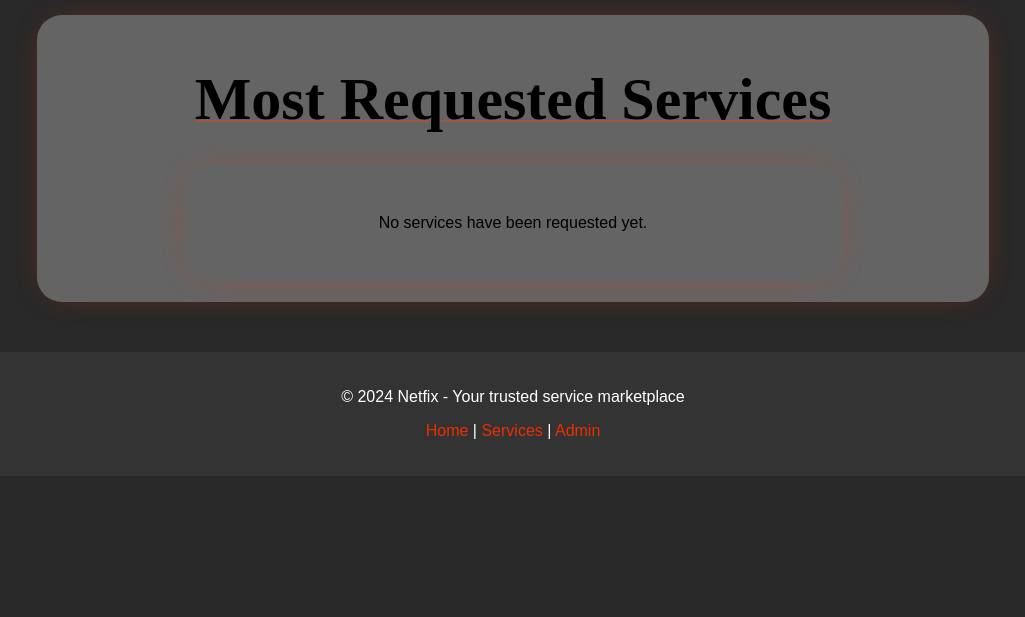
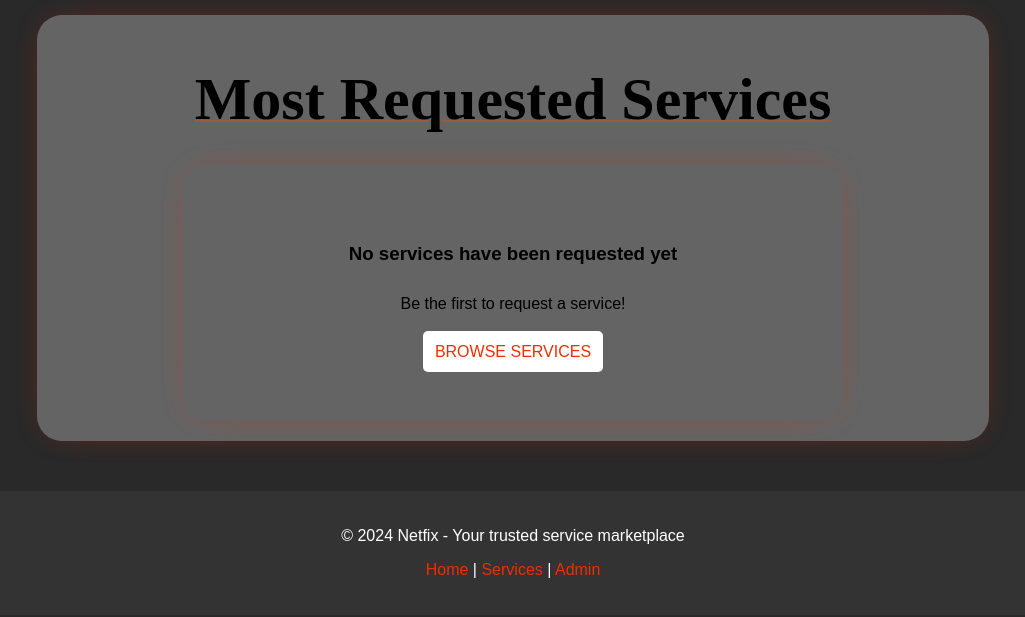
Before and after one commit to Bshisia/netfix, a Django app: page /services/most-requested/ in a window 1280 px wide. Shown: the part 61-678 px from the top of the page, without its empty margins (127-1152 px from the left). Run offline with Django 3.2, Linux system fonts and the light colour scheme; data that the repository does not hold is empty.

Commit message:
Enhance empty state message for most requested services page

```diff
--- a/services/templates/services/most_requested.html
+++ b/services/templates/services/most_requested.html
@@ -17,7 +17,11 @@
             </div>
             <div class="line"></div>
         {% empty %}
-            <p>No services have been requested yet.</p>
+            <div style="text-align: center; padding: 40px;">
+                <h3>No services have been requested yet</h3>
+                <p>Be the first to request a service!</p>
+                <a href="/services/" class="like_button">Browse Services</a>
+            </div>
         {% endfor %}
     </div>
 {% endblock %}
```
